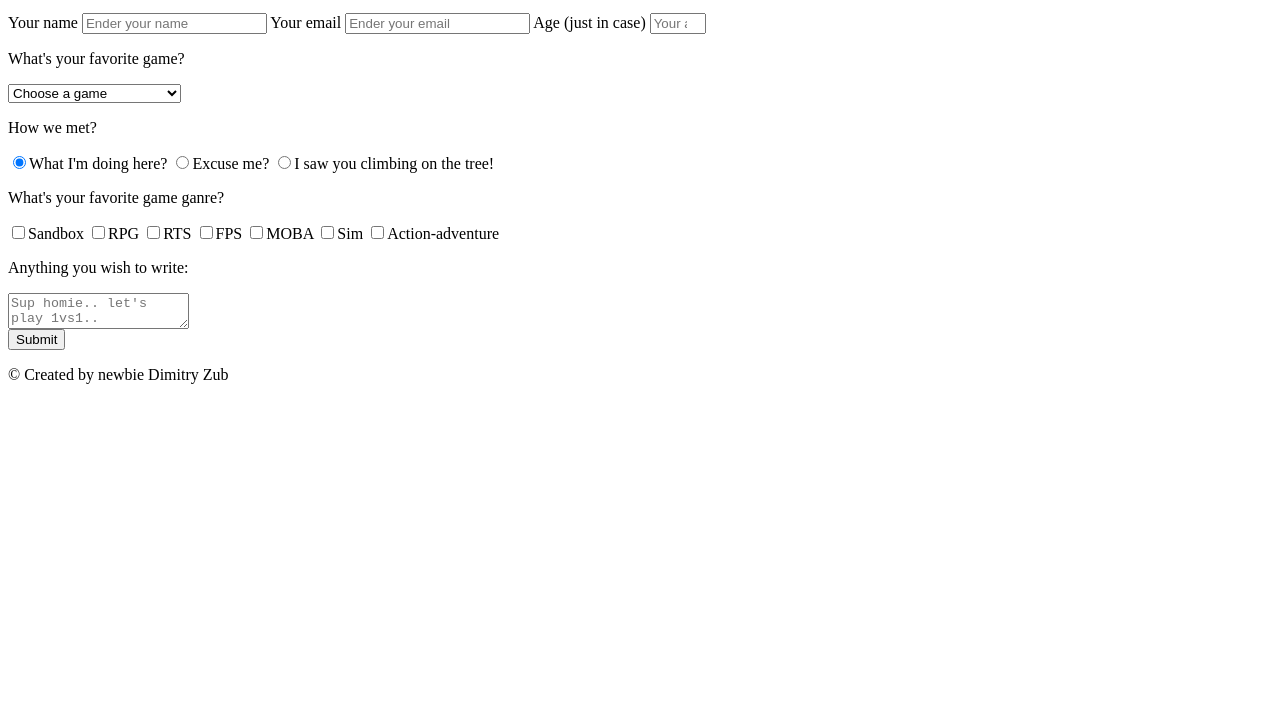
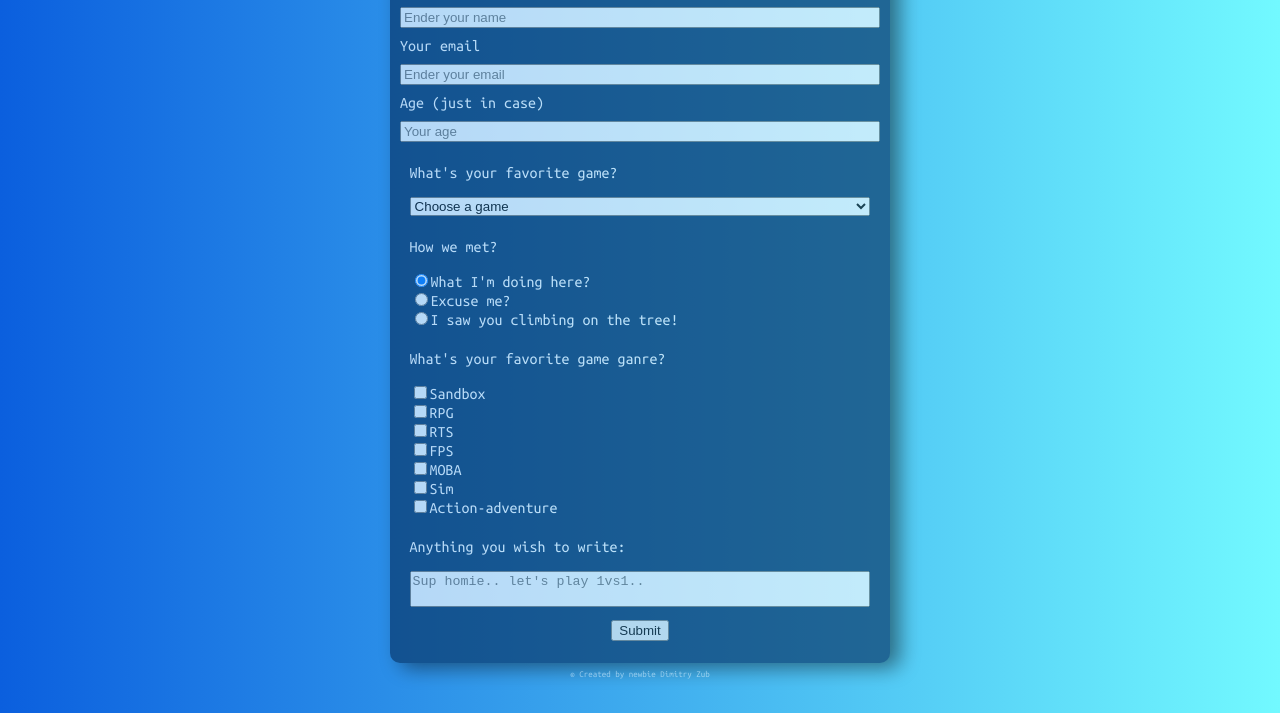
Before and after one commit to dimitryzub/FCC-Responsive-Web-Design-Projects, a plain HTML site: page survey.form.html in a window 1280 px wide. Shown: the part 87-800 px from the top of the page. Drawn offline with Linux system fonts and the light colour scheme.

Commit message:
This time added a correct link to ,css

```diff
--- a/survey.form.html
+++ b/survey.form.html
@@ -1,5 +1,5 @@
 <script src="https://cdn.freecodecamp.org/testable-projects-fcc/v1/bundle.js"></script>
-<link rel="stylesheet" href="style.css">
+<link rel="stylesheet" href="survey.form.css">
 <link href="https://fonts.googleapis.com/css2?family=Noto+Sans:wght@700&family=Ubuntu+Mono:wght@400;700&display=swap" rel="stylesheet">
 
 <!DOCTYPE html>
```
